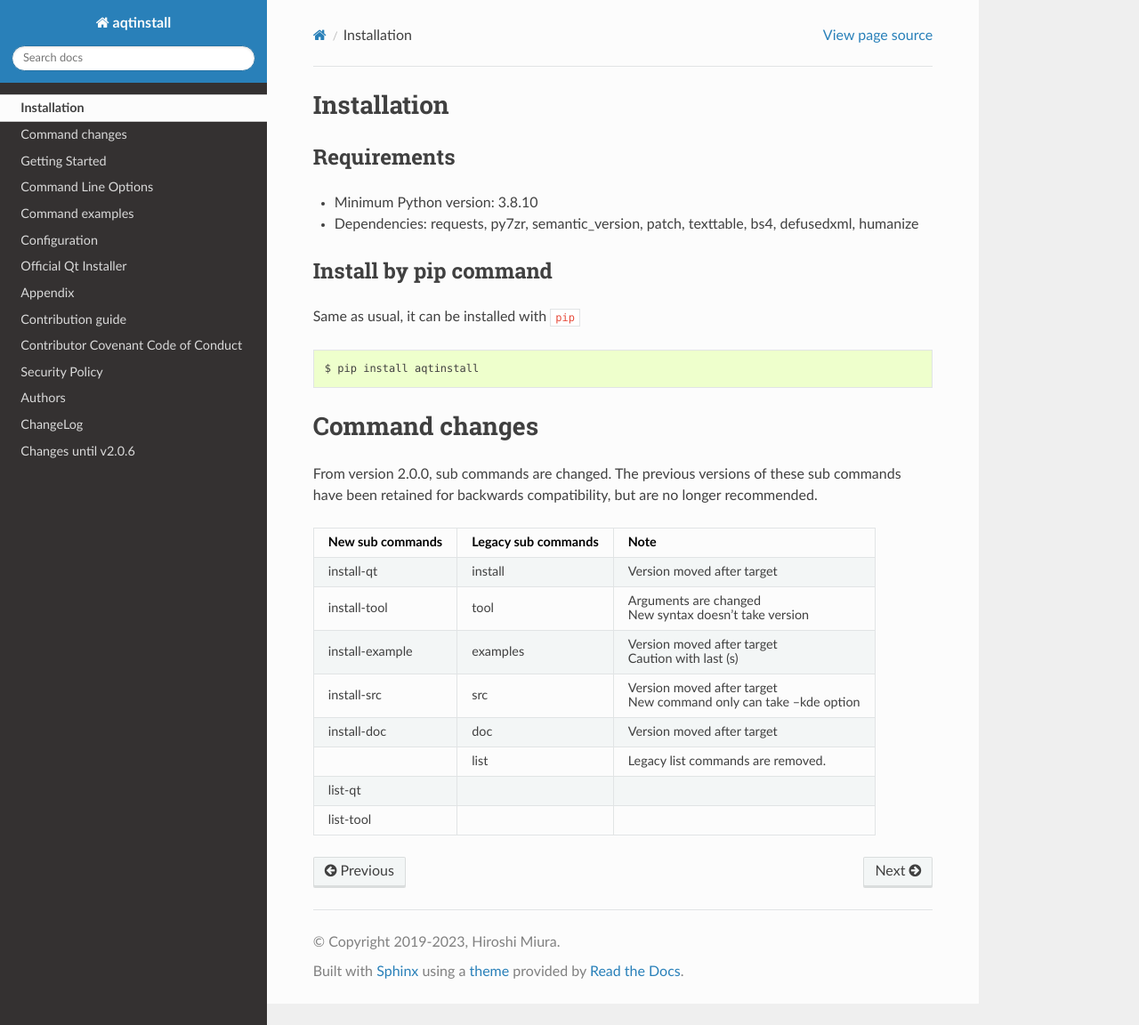
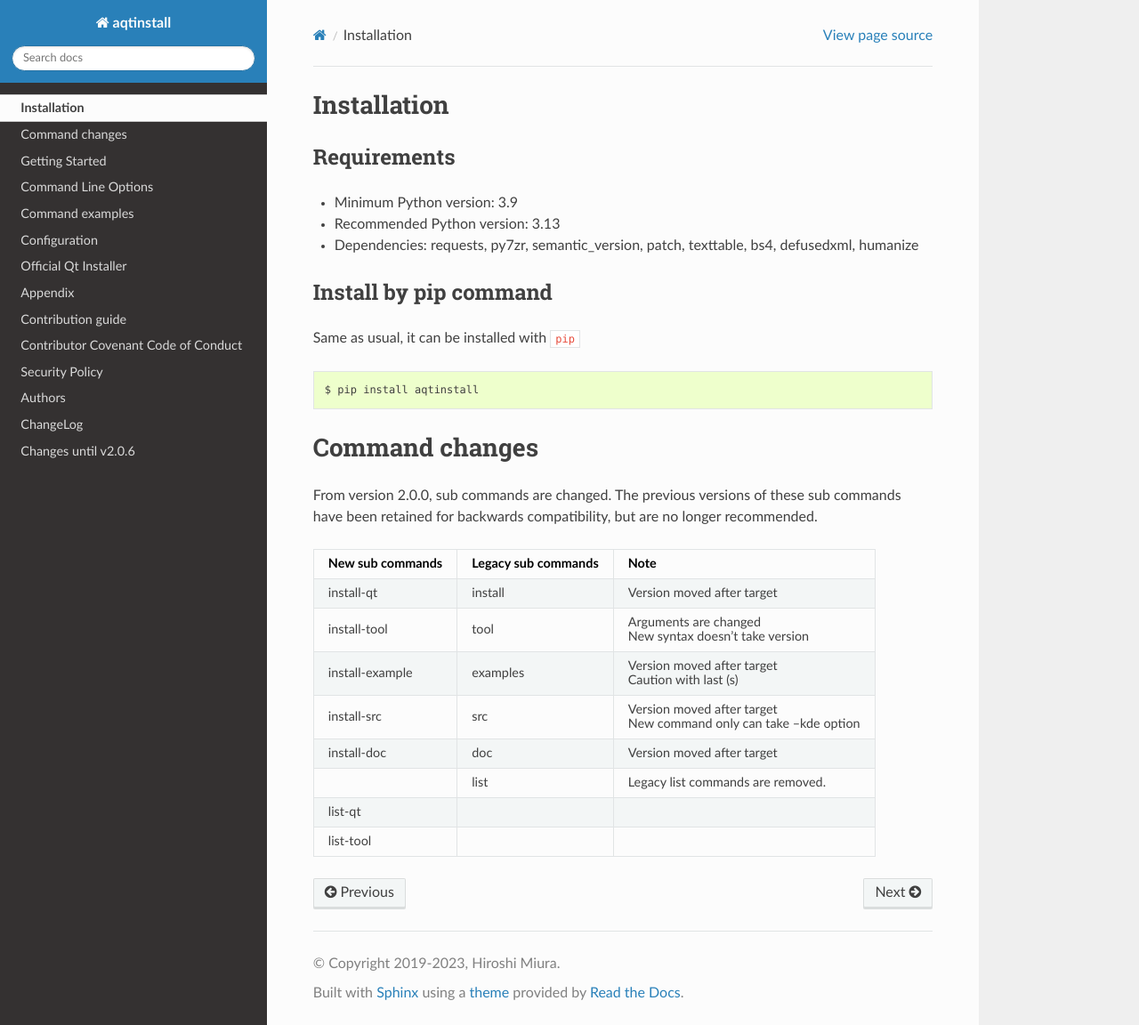
Before and after one commit to miurahr/aqtinstall, a Sphinx documentation site: the page built from docs/installation.rst, in a window 1280 px wide and 1152 px high. Shown: the whole window at 89% size. Built offline with Sphinx 7.4.7 and the Read the Docs theme 3.1.0, drawn with Linux system fonts in a browser that asks for light colours; the version number could not be read and is left out.

Commit message:
Update installation.rst

```diff
--- a/docs/installation.rst
+++ b/docs/installation.rst
@@ -8,7 +8,9 @@ Installation
 Requirements
 ------------
 
-- Minimum Python version:  3.8.10
+- Minimum Python version:  3.9
+
+- Recommended Python version: 3.13
 
 - Dependencies: requests, py7zr, semantic_version, patch, texttable, bs4, defusedxml, humanize
 
```
